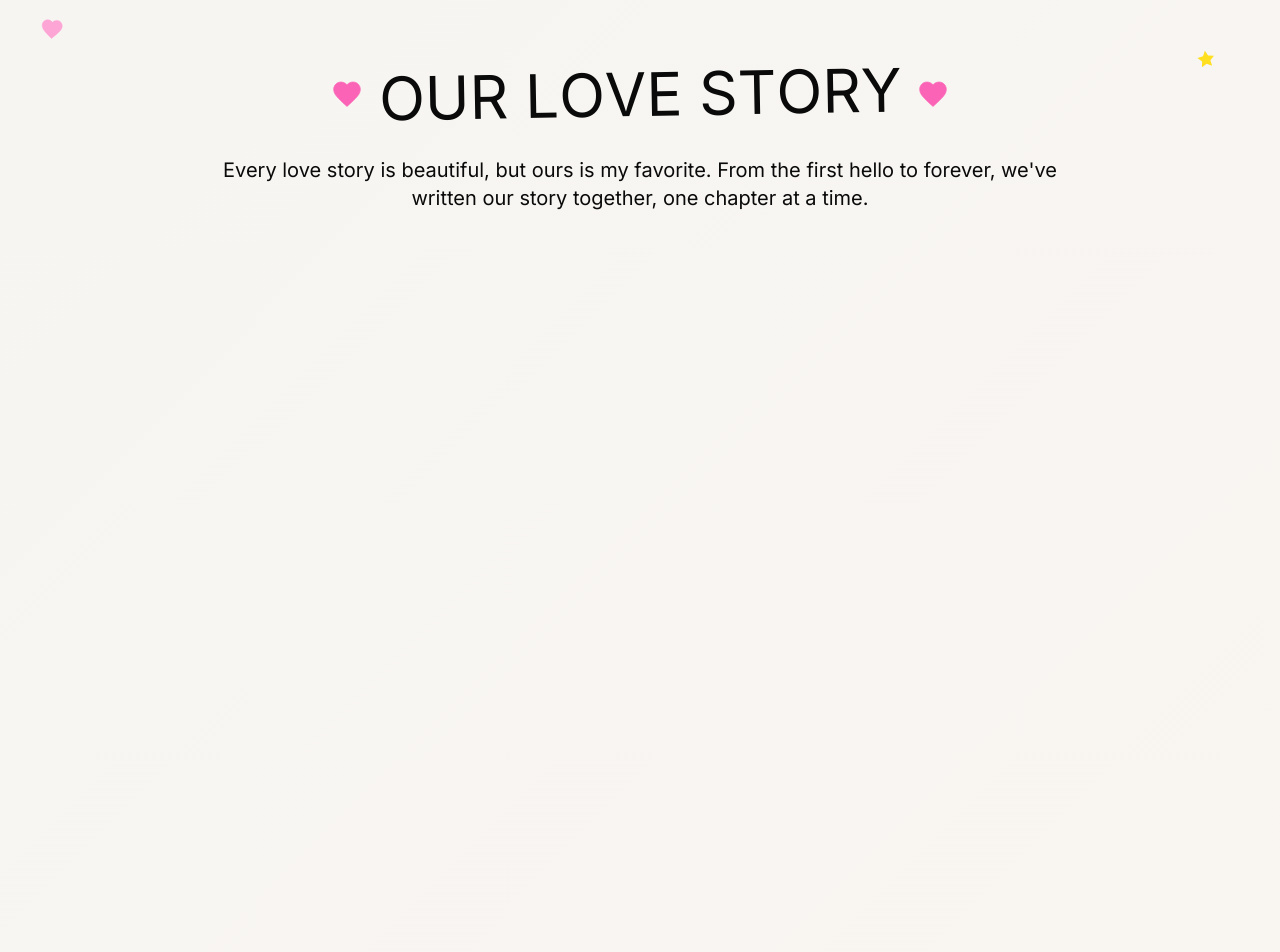
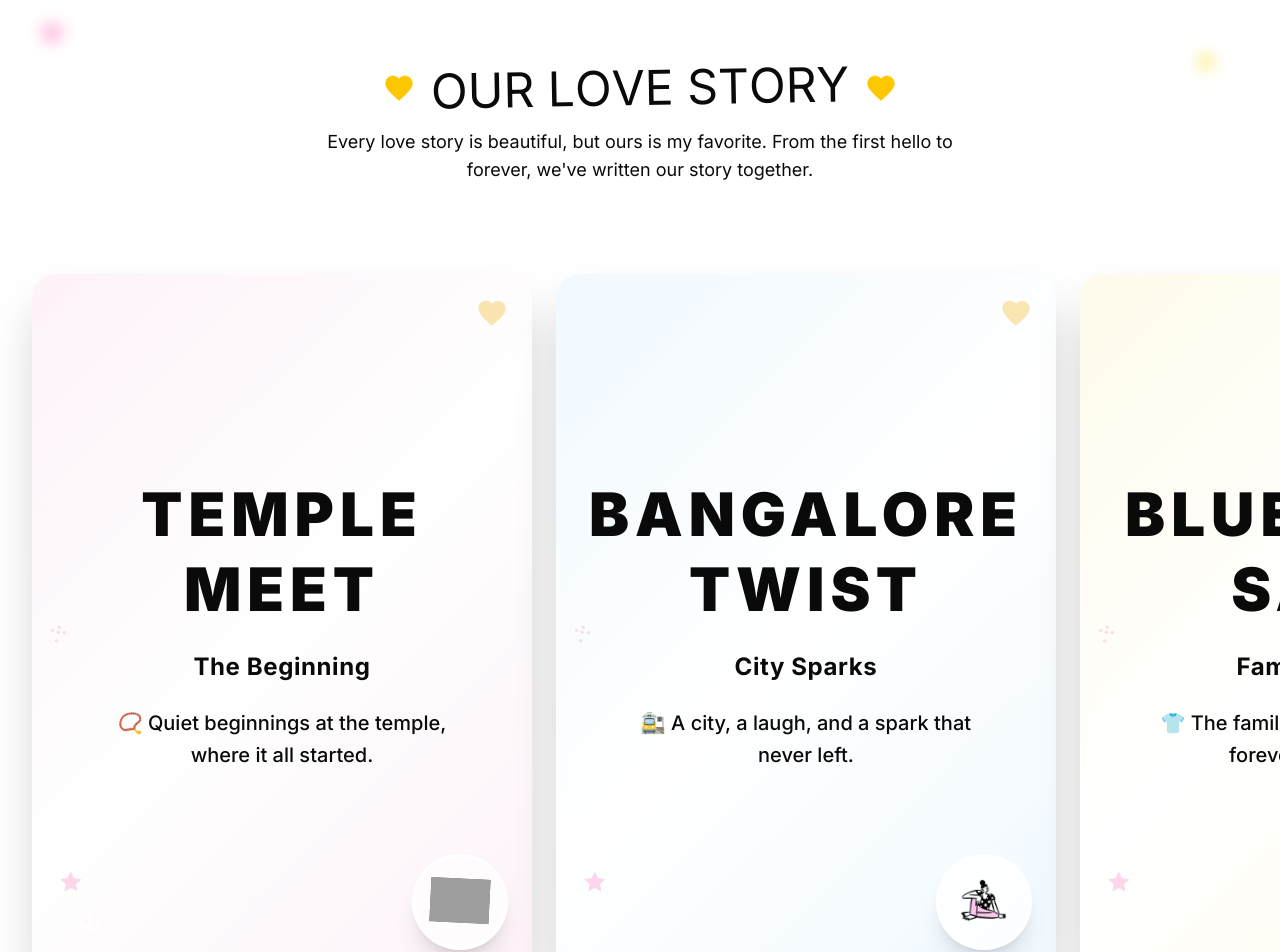
Before and after one commit to NITHESH2303/wedding-invitation, a Next.js app: page / in a window 1280 px wide. Shown: the part 1020-1972 px from the top of the page. Built offline with nearby package versions, Linux system fonts and the light colour scheme; grey boxes are pictures that could not be loaded.

Commit message:
Updated LoveStorySection.tsx

```diff
--- a/src/components/sections/LoveStorySection.tsx
+++ b/src/components/sections/LoveStorySection.tsx
@@ -1,131 +1,304 @@
 "use client";
 
+import { motion, useScroll, useTransform, useSpring } from "framer-motion";
+import { useRef } from "react";
+import Image from "next/image";
 import StaggeredText from "@/components/StaggeredText";
-import HorizontalScrollTimeline from "@/components/HorizontalScrollTimeline";
-import { DoodleHeart } from "@/components/DoodleArt";
+import { DoodleHeart, DoodleStar, DoodleFlower } from "@/components/DoodleArt";
 import { FloatingDoodles } from "@/components/DoodleArt";
-import MotionPanel from "@/components/MotionPanel";
 
-interface TimelineCard {
+interface StoryEvent {
   id: number;
-  type: "milestone" | "quote" | "image";
-  title?: string;
-  date?: string;
-  description?: string;
-  content?: string;
-  author?: string;
-  icon?: string;
-  src?: string;
-  alt?: string;
-  caption?: string;
+  title: string;
+  date: string;
+  description: string;
+  gradient: string;
+  doodleImage: string;
+  doodleAlt: string;
+  bgColor: string;
 }
 
-const timelineCards: TimelineCard[] = [
+const storyEvents: StoryEvent[] = [
   {
     id: 1,
-    type: "quote",
-    content: "It all started with a simple 'hello' that changed everything.",
-    author: "Boobana & Giri"
+    title: "TEMPLE MEET",
+    date: "The Beginning",
+    description: "📿 Quiet beginnings at the temple, where it all started.",
+    gradient: "from-rose-100 via-pink-50 to-rose-200",
+    doodleImage: "/assests/temple_visit.png",
+    doodleAlt: "Temple visit - where it all began",
+    bgColor: "#fdf2f8"
   },
   {
     id: 2,
-    type: "milestone",
-    title: "First Meeting",
-    date: "March 2024",
-    description: "A chance encounter that felt like destiny. We knew from that moment that something special was beginning.",
-    icon: "💕"
+    title: "BANGALORE TWIST",
+    date: "City Sparks",
+    description: "🚉 A city, a laugh, and a spark that never left.",
+    gradient: "from-sky-100 via-blue-50 to-sky-200",
+    doodleImage: "/doodles/open-doodles/png/SittingDoodle.png",
+    doodleAlt: "City adventures and laughter",
+    bgColor: "#f0f9ff"
   },
   {
     id: 3,
-    type: "milestone",
-    title: "First Date",
-    date: "April 2024",
-    description: "Coffee, conversation, and countless laughs. That's when we realized we were meant to be together.",
-    icon: "☕"
+    title: "BLUE SHIRT SAGA",
+    date: "Family Favorite",
+    description: "👕 The family's favorite inside joke, forever remembered.",
+    gradient: "from-amber-100 via-yellow-50 to-amber-200",
+    doodleImage: "/assests/blue_shirt.png",
+    doodleAlt: "The famous blue shirt moment",
+    bgColor: "#fffbeb"
   },
   {
     id: 4,
-    type: "image",
-    caption: "Two hearts, one journey"
+    title: "GAS STATION FAIL",
+    date: "Perfect Timing",
+    description: "😂 Timing: 0/10, effort: A+. Still unforgettable.",
+    gradient: "from-emerald-100 via-green-50 to-emerald-200",
+    doodleImage: "/doodles/open-doodles/png/MessyDoodle.png",
+    doodleAlt: "Gas station adventure",
+    bgColor: "#ecfdf5"
   },
   {
     id: 5,
-    type: "milestone",
-    title: "The Proposal",
-    date: "December 2024",
-    description: "Under the stars, with love in our hearts, we said yes to forever.",
-    icon: "💍"
+    title: "ADVENTURES",
+    date: "Endless Journey",
+    description: "🚗 Endless trips, endless talks, endless us.",
+    gradient: "from-violet-100 via-purple-50 to-violet-200",
+    doodleImage: "/doodles/open-doodles/png/RunningDoodle.png",
+    doodleAlt: "Adventure partners",
+    bgColor: "#f5f3ff"
   },
   {
     id: 6,
-    type: "milestone",
-    title: "Forever Begins",
-    date: "2025",
-    description: "Now we're here, ready to celebrate our love with all the people who matter most to us. This is just the beginning of our forever together.",
-    icon: "🎉"
+    title: "PROPOSAL",
+    date: "One Forever",
+    description: "💍 Under the stars, one question, one forever.",
+    gradient: "from-rose-100 via-pink-50 to-rose-200",
+    doodleImage: "/doodles/open-doodles/png/DancingDoodle.png",
+    doodleAlt: "The perfect proposal",
+    bgColor: "#fdf2f8"
   }
 ];
 
 export default function LoveStorySection() {
+  const containerRef = useRef<HTMLDivElement>(null);
+  const galleryRef = useRef<HTMLDivElement>(null);
+
+  const { scrollYProgress } = useScroll({
+    target: containerRef,
+    offset: ["start start", "end start"]
+  });
+
+  // Calculate horizontal translation based on scroll progress
+  const cardWidth = 400;
+  const cardGap = 24;
+  const totalCardWidth = cardWidth + cardGap;
+
+  // Transform scroll progress to horizontal movement
+  const x = useTransform(scrollYProgress, [0, 1], [0, -(totalCardWidth * (storyEvents.length - 1))]);
+  const smoothX = useSpring(x, { stiffness: 100, damping: 30, restDelta: 0.001 });
+
   return (
     <section
       id="story"
-      className="relative"
-      style={{
-        background: `
-          linear-gradient(135deg, #f7f5f2 0%, #f9f6f1 50%, #f3edea 100%),
-          radial-gradient(circle at 30% 20%, rgba(251, 191, 36, 0.1) 0%, transparent 50%),
-          radial-gradient(circle at 70% 80%, rgba(236, 72, 153, 0.1) 0%, transparent 50%)
-        `
-      }}
+      className="relative w-full"
+      ref={containerRef}
     >
-      <div className="absolute top-0 left-0 right-0 h-12 bg-gradient-to-b from-oat-300 to-blush-300" style={{
-        clipPath: 'polygon(0 0, 100% 0, 100% 80%, 0 100%)'
-      }}></div>
-
+      {/* Background */}
+      <div className="absolute inset-0 bg-gradient-to-br from-cream-100 via-oat-50 to-peach-50" />
       <FloatingDoodles />
 
-      <div className="relative py-20">
-        <MotionPanel animation="fadeIn" delay={0} className="text-center mb-16 px-8">
-          <div className="hidden md:block">
-            <div className="flex items-center justify-center gap-4 mb-8">
-              <DoodleHeart className="w-8 h-8 text-pink-400" />
+      {/* Section Header */}
+      <motion.div
+        className="sticky top-0 z-20 pt-20 pb-10 text-center bg-gradient-to-b from-cream-100/80 to-transparent backdrop-blur-sm"
+        initial={{ opacity: 0, y: -20 }}
+        animate={{ opacity: 1, y: 0 }}
+        transition={{ duration: 0.8 }}
+      >
+        <div className="flex items-center justify-center gap-4 mb-4">
+          <DoodleHeart className="w-8 h-8 text-yellow-400" />
           <StaggeredText
             text="OUR LOVE STORY"
-                className="text-5xl md:text-6xl font-handwritten text-navy-800 tracking-widest-em uppercase transform -rotate-1"
+            className="text-4xl md:text-5xl font-handwritten text-navy-800 tracking-widest-em uppercase transform -rotate-1"
             direction="up"
             once={false}
           />
-              <DoodleHeart className="w-8 h-8 text-pink-400" />
+          <DoodleHeart className="w-8 h-8 text-yellow-400" />
         </div>
+        <p className="text-lg text-navy-600 font-script max-w-2xl mx-auto">
+          Every love story is beautiful, but ours is my favorite. From the first hello to forever, we&apos;ve written our story together.
+        </p>
+      </motion.div>
+
+      {/* Sticky Gallery Container */}
+      <div className="sticky top-0 h-screen flex items-center overflow-hidden">
+        <motion.div
+          ref={galleryRef}
+          className="flex items-center gap-6 px-8"
+          style={{ x: smoothX }}
+        >
+          {storyEvents.map((event, index) => (
+            <motion.div
+              key={event.id}
+              className="flex-shrink-0 w-[320px] sm:w-[400px] md:w-[450px] lg:w-[500px] h-[600px] sm:h-[650px] md:h-[700px]"
+              initial={{ opacity: 0, y: 50 }}
+              whileInView={{ opacity: 1, y: 0 }}
+              transition={{ duration: 0.6, delay: index * 0.1 }}
+              viewport={{ once: false }}
+            >
+              <motion.div
+                className={`w-full h-full rounded-3xl shadow-2xl flex flex-col items-center justify-center px-8 py-12 bg-gradient-to-br ${event.gradient} relative overflow-hidden`}
+                style={{
+                  background: `linear-gradient(135deg, ${event.bgColor} 0%, rgba(255,255,255,0.9) 50%, ${event.bgColor} 100%)`
+                }}
+                whileHover={{
+                  scale: 1.02,
+                  y: -5,
+                  transition: { duration: 0.3 }
+                }}
+                transition={{ duration: 0.3 }}
+              >
+                {/* Floating Doodle Accents */}
+                <motion.div
+                  className="absolute top-6 right-6 opacity-30"
+                  animate={{
+                    y: [0, -5, 0],
+                    rotate: [0, 8, 0]
+                  }}
+                  transition={{ duration: 3, repeat: Infinity, ease: "easeInOut" }}
+                >
+                  <DoodleHeart className="w-8 h-8 text-yellow-500" />
+                </motion.div>
+
+                <motion.div
+                  className="absolute bottom-20 left-6 opacity-25"
+                  animate={{
+                    x: [0, 3, 0],
+                    scale: [1, 1.05, 1]
+                  }}
+                  transition={{ duration: 2.5, repeat: Infinity, ease: "easeInOut" }}
+                >
+                  <DoodleStar className="w-6 h-6 text-pink-400" />
+                </motion.div>
+
+                <motion.div
+                  className="absolute top-1/2 left-4 opacity-20"
+                  animate={{
+                    rotate: [0, 12, 0],
+                    scale: [1, 1.03, 1]
+                  }}
+                  transition={{ duration: 4, repeat: Infinity, ease: "easeInOut" }}
+                >
+                  <DoodleFlower className="w-5 h-5 text-rose-400" />
+                </motion.div>
+
+                {/* Content */}
+                <div className="text-center z-10 relative flex-1 flex flex-col justify-center">
+                  <motion.h2
+                    className="text-4xl md:text-5xl lg:text-6xl font-black uppercase text-navy-800 mb-6 tracking-widest leading-tight"
+                    initial={{ opacity: 0, y: 30 }}
+                    whileInView={{ opacity: 1, y: 0 }}
+                    transition={{ duration: 0.6, delay: 0.2 }}
+                    viewport={{ once: false }}
+                  >
+                    {event.title}
+                  </motion.h2>
+
+                  <motion.p
+                    className="text-xl md:text-2xl font-bold text-navy-700 mb-6 tracking-wide"
+                    initial={{ opacity: 0, y: 20 }}
+                    whileInView={{ opacity: 1, y: 0 }}
+                    transition={{ duration: 0.5, delay: 0.3 }}
+                    viewport={{ once: false }}
+                  >
+                    {event.date}
+                  </motion.p>
+
+                  <motion.p
+                    className="text-lg md:text-xl font-medium text-navy-600 leading-relaxed max-w-sm mx-auto"
+                    initial={{ opacity: 0, y: 20 }}
+                    whileInView={{ opacity: 1, y: 0 }}
+                    transition={{ duration: 0.5, delay: 0.4 }}
+                    viewport={{ once: false }}
+                  >
+                    {event.description}
+                  </motion.p>
                 </div>
 
-          <div className="block md:hidden text-center mb-8">
-            <div className="flex items-center justify-center gap-2 mb-4">
-              <DoodleHeart className="w-6 h-6 text-pink-400" />
-              <StaggeredText
-                text="OUR LOVE"
-                className="text-4xl font-handwritten text-navy-800 tracking-widest-em uppercase block transform -rotate-1"
-                direction="up"
-                once={false}
+                {/* Doodle Art Image */}
+                <motion.div
+                  className="absolute bottom-6 right-6 w-24 h-24 rounded-full bg-white/70 shadow-xl flex items-center justify-center border-3 border-white/90"
+                  initial={{ opacity: 0, scale: 0 }}
+                  whileInView={{ opacity: 1, scale: 1 }}
+                  transition={{ duration: 0.6, delay: 0.5 }}
+                  viewport={{ once: false }}
+                  whileHover={{ scale: 1.1 }}
+                >
+                  <motion.div
+                    animate={{
+                      y: [0, -2, 0],
+                      rotate: [0, 3, 0]
+                    }}
+                    transition={{ duration: 2.5, repeat: Infinity, ease: "easeInOut" }}
+                  >
+                    <Image
+                      src={event.doodleImage}
+                      alt={event.doodleAlt}
+                      width={60}
+                      height={60}
+                      className="object-contain"
                     />
-              <DoodleHeart className="w-6 h-6 text-pink-400" />
-            </div>
-            <StaggeredText
-              text="STORY"
-              className="text-4xl font-handwritten text-navy-800 tracking-widest-em uppercase block transform rotate-1"
-              direction="up"
-              once={false}
-            />
+                  </motion.div>
+                </motion.div>
+              </motion.div>
+            </motion.div>
+          ))}
+        </motion.div>
       </div>
 
-          <p className="text-lg md:text-xl text-navy-600 leading-emotional max-w-4xl mx-auto font-script">
-            Every love story is beautiful, but ours is my favorite. From the first hello to forever, we&apos;ve written our story together, one chapter at a time.
-          </p>
-        </MotionPanel>
-      </div>
+      {/* Progress Indicators */}
+      <motion.div
+        className="fixed bottom-8 left-1/2 transform -translate-x-1/2 flex items-center gap-3 z-30"
+        initial={{ opacity: 0 }}
+        animate={{ opacity: 1 }}
+        transition={{ delay: 1 }}
+      >
+        {storyEvents.map((_, idx) => (
+          <motion.div
+            key={idx}
+            className="w-3 h-3 rounded-full bg-white/70 backdrop-blur-sm border-2 border-white/90"
+            animate={{
+              scale: [1, 1.1, 1],
+              opacity: [0.6, 1, 0.6]
+            }}
+            transition={{ duration: 2, repeat: Infinity, ease: "easeInOut" }}
+          />
+        ))}
+      </motion.div>
 
-      <HorizontalScrollTimeline cards={timelineCards} />
+      {/* Scroll Indicator */}
+      <motion.div
+        className="fixed bottom-20 left-1/2 transform -translate-x-1/2 flex items-center gap-3 text-navy-600 z-30"
+        initial={{ opacity: 0 }}
+        animate={{ opacity: 1 }}
+        transition={{ delay: 1 }}
+      >
+        <span className="text-sm font-medium bg-white/80 px-4 py-2 rounded-full backdrop-blur-sm">
+          Scroll to explore our story
+        </span>
+        <motion.div
+          className="w-6 h-6 border-2 border-yellow-500 rounded-full flex items-center justify-center bg-white/80 backdrop-blur-sm"
+          animate={{ y: [0, 4, 0] }}
+          transition={{ duration: 2, repeat: Infinity }}
+        >
+          <motion.div
+            className="w-1.5 h-1.5 bg-yellow-500 rounded-full"
+            animate={{ scale: [1, 1.2, 1] }}
+            transition={{ duration: 1.5, repeat: Infinity }}
+          />
+        </motion.div>
+      </motion.div>
     </section>
   );
 }
```
Lines whose indentation alone changed are shown as unchanged.
